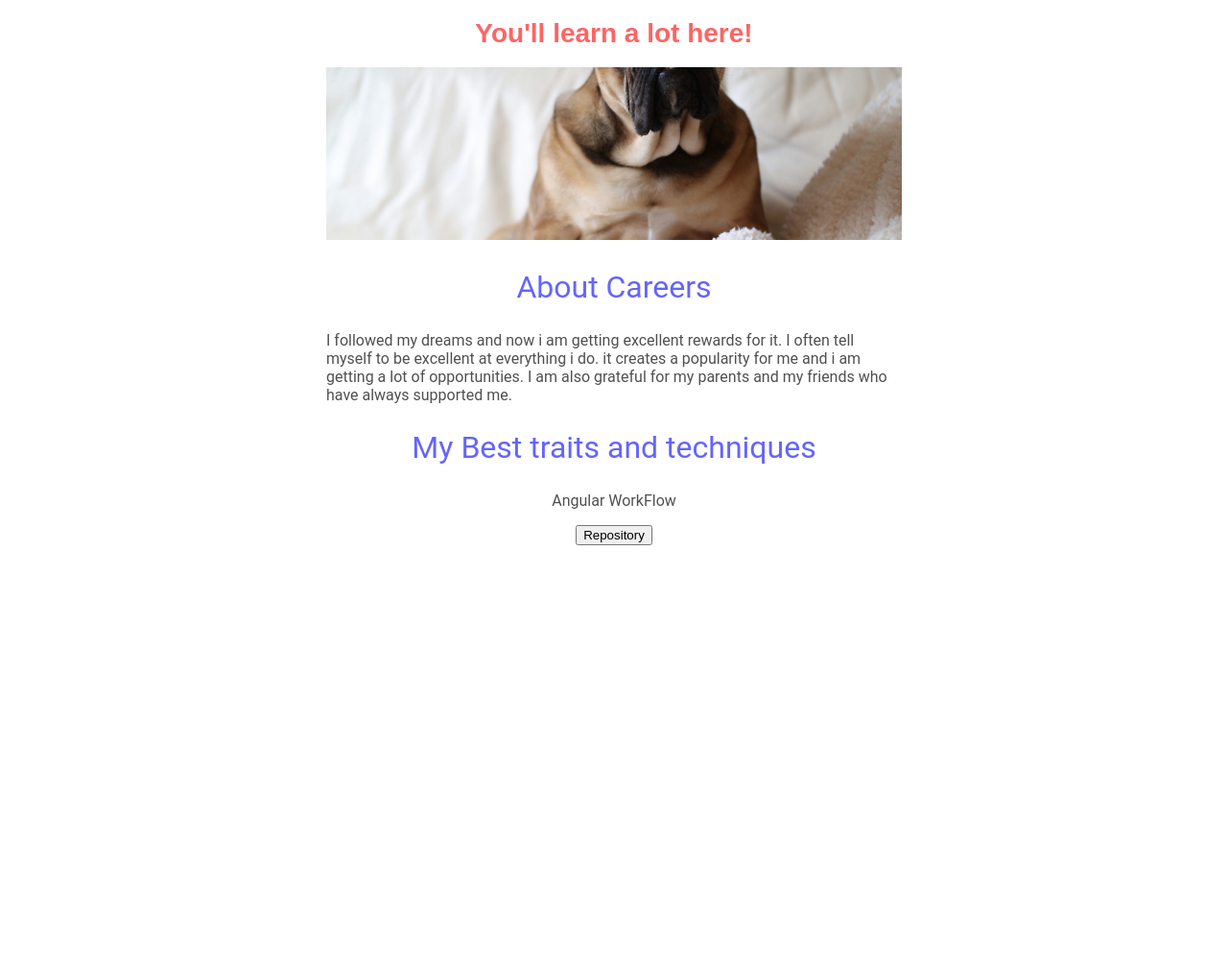
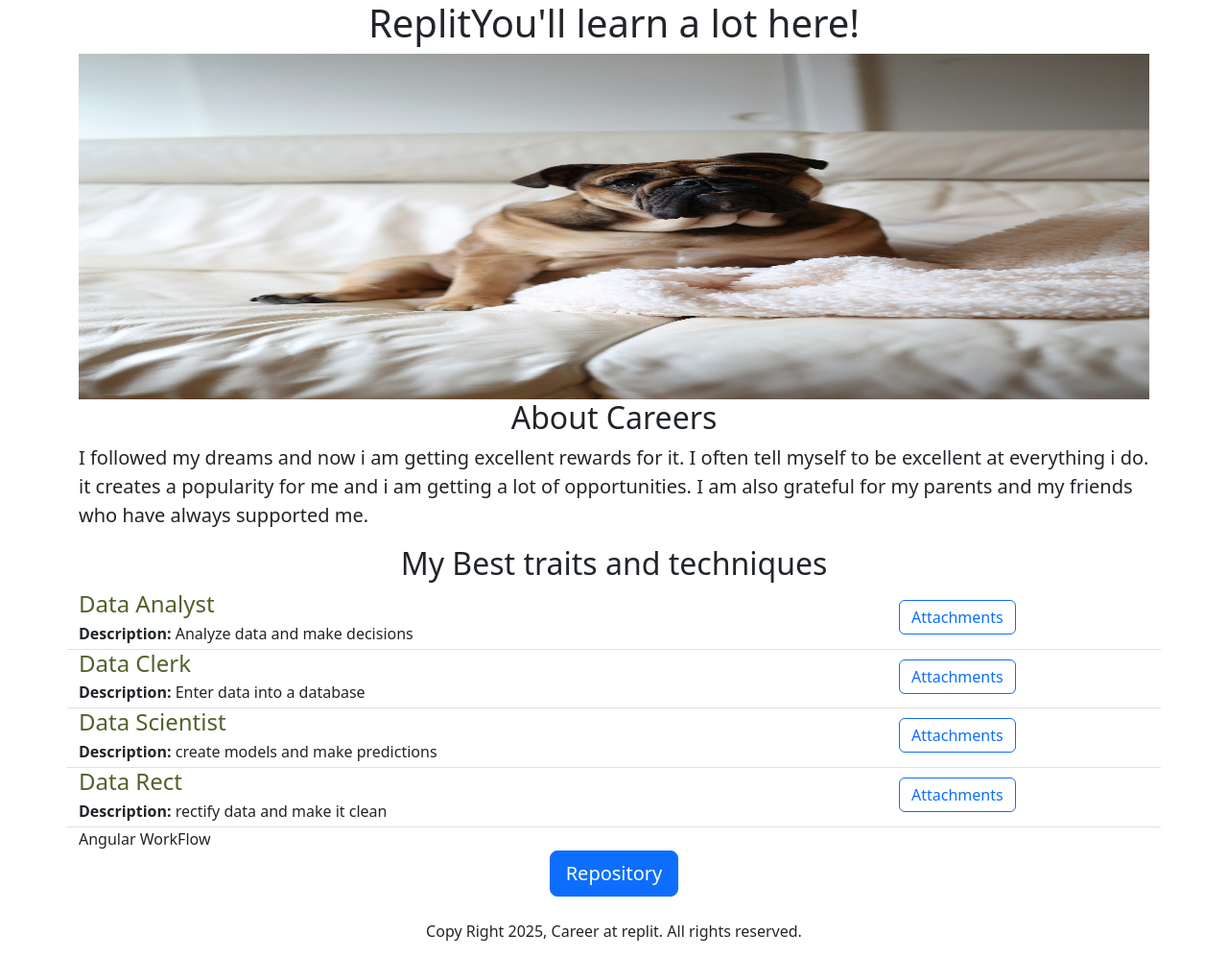
Before and after one commit to Olahtunjji/career-website, a Flask app: page / in a window 1280 px wide. Shown: the whole page at 96% size. Before the commit the page ends 568 px from the top, so only its background shows below. Run offline with Flask 3, Linux system fonts and the light colour scheme.

Commit message:
career website stuct

```diff
--- a/app.py
+++ b/app.py
@@ -1,10 +1,39 @@
-from flask import Flask, render_template
+from flask import Flask, render_template, jsonify
 
 app = Flask(__name__)
 
+PROJECTS = [
+  {
+    'id': 1,
+    'title': 'Data Analyst',
+    'description': 'Analyze data and make decisions',
+   },
+  {
+    'id': 2,
+    'title': 'Data Clerk',
+    'description': 'Enter data into a database',
+   },
+{
+  'id': 3,
+  'title': 'Data Scientist',
+  'description': 'create models and make predictions',
+  },
+{
+  'id': 4,
+  'title': 'Data Rect',
+  'description': 'rectify data and make it clean',
+ }
+]
+
 @app.route('/')
-def hello_world():
-  return render_template('home.html')
+def home():
+  return render_template('home.html',
+                        projects=PROJECTS,
+                        company_name='Replit')
+@app.route("/api/projects")
+def list_projects():
+  return jsonify(PROJECTS)
+
 
 if __name__ == '__main__':
-  app.run( host='0.0.0.0', debug=True, )
+  app.run(host='0.0.0.0', debug=True,)
--- a/templates/home.html
+++ b/templates/home.html
@@ -4,56 +4,36 @@
   <title>
     Careers at Replit
   </title>
+    <meta charset="utf-8">
+    <meta name="viewport" content="width=device-width, initial-scale=1">
+     <link href="https://cdn.jsdelivr.net/npm/bootstrap@5.3.7/dist/css/bootstrap.min.css" rel="stylesheet" integrity="sha384-LN+7fdVzj6u52u30Kp6M/trliBMCMKTyK833zpbD+pXdCLuTusPj697FH4R/5mcr" crossorigin="anonymous">
     <style>
-      h1 {
-        font-size: 28px;
-        font-family: Arial, sans-serif;
-        color: rgb(255, 100, 100);
-        text-align: center;
-      }
       #banner {
+        height: 360px;
         width: 100%;
-        height: 180px;
-        object-fit: cover;
-      }
-      h2 {
-        font-family: Roboto;
-        font-size: 32px;
-        color: rgb(100, 100, 255);
-        text-align: center;
-        font-weight: normal;
-      }
-      p{
-        font-family: Roboto;
-        color: rgb(80, 80, 80);
-      }
-      #container {
-        max-width: 600px;
-        margin: auto;
-      }
-      #rex {
-        color: rgb(100, 230, 80)
-        font-size: 17px;
-        font-family: Roboto;
-        text-align: center;
       }
     </style>
   </head>
   <body>
-  <div id="container">
-   <h1> You'll learn a lot here! </h1>
-    <img id="banner" src="https://b0caa9bb-b0d9-498f-abee-c76271572579-00-2ur2vj9xoacds.kirk.replit.dev/static/bbyrk.jpg" width="120" height="90" alt="careers at replit" />
-    <h2> About Careers </h2>
-    <P>
+  <div class="container">
+   <h1 class="text-center" mt-2 mb-4 > {{company_name}}You'll learn a lot here! </h1>
+     <img class="img-fluid" id="banner" src="https://b0caa9bb-b0d9-498f-abee-c76271572579-00-2ur2vj9xoacds.kirk.replit.dev/static/bbyrk.jpg" width="120" height="90" alt="careers at replit" />
+    <h2 class="text-center" mt-2 mb-4 > About Careers </h2>
+    <P class="lead">
     I followed my dreams and now i am getting excellent rewards for it.
       I often tell myself to be excellent at everything i do.
       it creates a popularity for me and i am getting a lot of opportunities.
       I am also grateful for my parents and my friends who have always supported me.
     </P>
-    <h2> My Best traits and techniques </h2>
-    <p id="rex"> Angular WorkFlow </p>
-    <div style="text-align: center;">
-    <button> Repository </button>
+    <h2 class="text-center"  mt-2 mb-4 > My Best traits and techniques </h2>
+    <div> {% for project in projects %}
+       {% include 'project.html'%}
+    {% endfor %}
+    Angular WorkFlow
+      </div>
+    <div class="text-center">
+    <button type="button" class="btn btn-primary btn-lg" > Repository </button>
+      <p class="mt-4"> Copy Right 2025, Career at replit. All rights reserved. </p>
     </div>
     </div>
   </body>
--- /dev/null
+++ b/templates/project.html
@@ -0,0 +1,13 @@
+ <div class="border-bottom row" style="mb-16px;  padding-bottom: 4px;">
+   <div class= "col-9">
+      <h4 style="color:rgb(80,97,43); margin-bottom: 4px;"> {{ project['title'] }} </h4>
+        <div> <b> Description: </b> {{ project['description'] }} </div>
+        {% if 'salary' in job  %}
+        <div> <b>
+            Salary:
+        </b>  {{ project['title'] }} </div>
+        {% endif %}
+   </div>
+   <div class="col-3" > <button type="button" class="btn btn-outline-primary" style="padding-top: 5px; padding-bottom: 5px; margin-top: 10px; text-align: center "> Attachments </button> </div>
+
+    </div>
```
Also changed, not shown: 1 other file.
